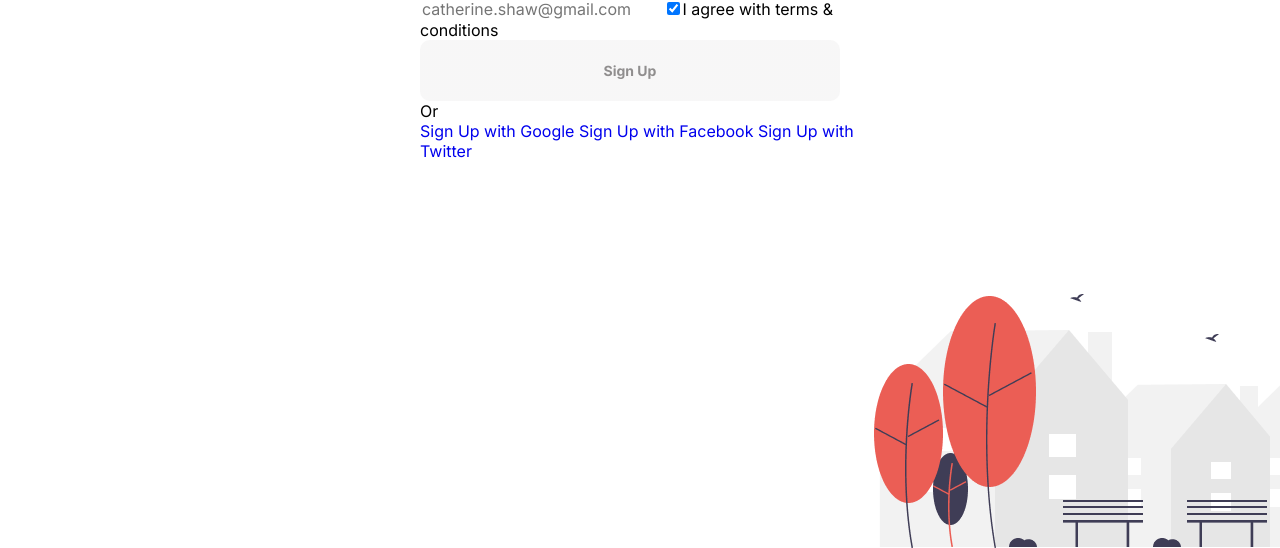
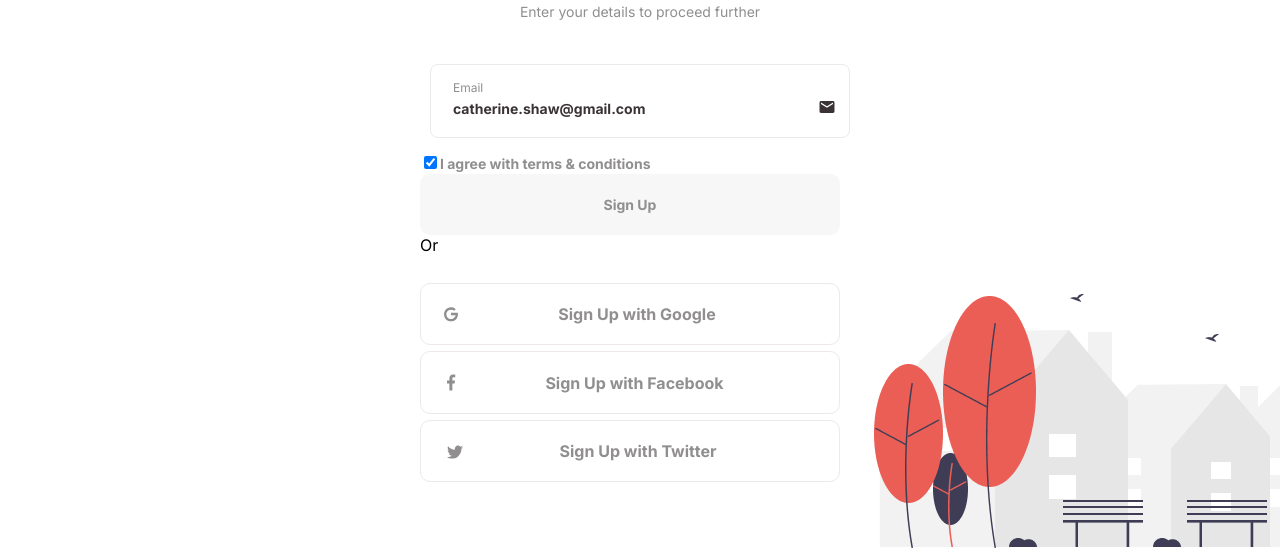
Before and after one commit to Polik32/upwork-21.01.2022, a website: page app/signUp_1.html in a window 1280 px wide. Shown: the part 252-800 px from the top of the page. Drawn offline with Linux system fonts and the light colour scheme.

Commit message:
31.01.2022 home 2

```diff
--- a/app/scss/style.scss
+++ b/app/scss/style.scss
@@ -1635,6 +1635,7 @@
     }
 }
 
+// ***************************************
 
 .wrapper{
     background-image: url(../images/signUp/bg-img.png);
@@ -1732,7 +1733,7 @@
     padding-top: 110px;
 }
 
-.signin{
+.sign{
     &__title{
         @extend %inter-Extra_bold;
         @extend %color-bold;
@@ -1748,13 +1749,167 @@
         text-align: center;
         margin-top: 4px;
     }
+}
+
+.signup{
     &__form-email{
+        @extend %inter-bold;
+        @extend %color-bold;
+        font-size: 14px;
+        line-height: 21px;
+    }
+    &__input-wrapper{
         background: #FFFFFF;
         border: 1px solid #EDE8E9;
         border-radius: 8px;
-    }
-}
-
+        width: 420px;
+        display: block;
+        padding-top: 13px;
+        padding-left: 20px;
+        padding-bottom: 17px;
+        margin: 0 auto;
+        margin-top: 42px;
+        margin-bottom: 15px;
+    }
+    &__input-title{
+        @extend %inter-regular;
+        @extend %color-light;
+        font-size: 12px;
+        line-height: 18px;
+        width: 100%;
+        padding-left: 2px;
+        &::after{
+            content: url(../images/signUp/mail-icon.svg);
+            position: relative;
+            top: 22px;
+            bottom: 0;
+            left: 336px;
+            right: 0;
+        }
+    }
+    &__form-terms{
+        @extend %inter-bold;
+        @extend %color-light;
+        font-size: 14px;
+        line-height: 21px;
+    }
+}
+
+.social{
+    display: flex;
+    flex-wrap: wrap;
+    margin-top: 22px;
+    &__google,
+    &__facebook,
+    &__twitter{
+        @extend %inter-bold;
+        @extend %color-light;
+        background: #FFFFFF;
+        border: 1px solid #EDE8E9;
+        border-radius: 10px;
+        padding-top: 20px;
+        padding-bottom: 20px;
+        text-align: center;
+        width: 420px;
+        margin-top: 6px;
+    }
+    &__google,
+    &__facebook,
+    &__twitter{
+        &::before{
+            position: relative;
+            top: 2px;
+            bottom: 0;
+            left: 0;
+            right: 0;
+        }
+    }
+    &__google{
+        &::before{
+            content: url(../images/signUp/google.svg);
+            left: -100px;
+        }
+        &:hover{
+            @extend %color-bold;
+            transition: all 0.3s;
+            &::before{
+                content: url(../images/signUp/google-hover.svg);
+                position: relative;
+                top: 2px;
+                left: -100px;
+                transition: all 0.3s;
+            }
+        }
+        &:active{
+            @extend %color-bold;
+            transition: all 0.3s;
+            &::before{
+                content: url(../images/signUp/google-active.svg);
+                position: relative;
+                top: 2px;
+                left: -100px;
+                transition: all 0.3s;
+            }
+        }
+
+    }
+    &__facebook{
+        &::before{
+            content: url(../images/signUp/facebook.svg);
+            left: -89px;
+        }
+        &:hover{
+            @extend %color-bold;
+            transition: all 0.3s;
+            &::before{
+                content: url(../images/signUp/facebook-hover.svg);
+                position: relative;
+                top: 2px;
+                left: -89px;
+                transition: all 0.3s;
+            }
+        }
+        &:active{
+            @extend %color-bold;
+            transition: all 0.3s;
+            &::before{
+                content: url(../images/signUp/facebook-active.svg);
+                position: relative;
+                top: 2px;
+                left: -89px;
+                transition: all 0.3s;
+            }
+        }
+    }
+    &__twitter{
+        &::before{
+            content: url(../images/signUp/twitter.svg);
+            left: -97px;
+        }
+        &:hover{
+            @extend %color-bold;
+            transition: all 0.3s;
+            &::before{
+                content: url(../images/signUp/twitter-hover.svg);
+                position: relative;
+                top: 2px;
+                left: -97px;
+                transition: all 0.3s;
+            }
+        }
+        &:active{
+            @extend %color-bold;
+            transition: all 0.3s;
+            &::before{
+                content: url(../images/signUp/twitter-active.svg);
+                position: relative;
+                top: 2px;
+                left: -97px;
+                transition: all 0.3s;
+            }
+        }
+    }
+}
 
 
 
--- a/app/signUp_1.html
+++ b/app/signUp_1.html
@@ -23,12 +23,15 @@
     <main class="main">
         <div class="container-main">
             <div class="signup">
-            <h2 class="signup__title">Sign Up to getting started</h2>
-            <p class="signup__text">Enter your details to proceed further</p>
+            <h2 class="sign__title">Sign Up to getting started</h2>
+            <p class="sign__text">Enter your details to proceed further</p>
             <form class="signup__form" action="#">
-                <input class="signup__form-email" type="email" placeholder="catherine.shaw@gmail.com">
-                <label>
-                    <input type="checkbox" checked="checked" name="remember">I agree with terms & conditions
+                <div class="signup__input-wrapper">
+                    <p class="signup__input-title">Email</p>
+                    <input class="signup__form-email" type="email" placeholder="Start typing …" value="catherine.shaw@gmail.com">
+                </div>
+                <label class="signup__form-terms" >
+                    <input type="checkbox" checked="checked">I agree with terms & conditions
                 </label>
                 <button class="form__big-btn" type="submit">Sign Up</button>
             </form>
```
Also changed, not shown: app/css/style.min.css, app/images/signUp/facebook-active.svg (added), app/images/signUp/facebook-hover.svg (added), app/images/signUp/google-active.svg (added), app/images/signUp/google-hover.svg (added), app/images/signUp/twitter-active.svg (added), app/images/signUp/twitter-hover.svg (added).
